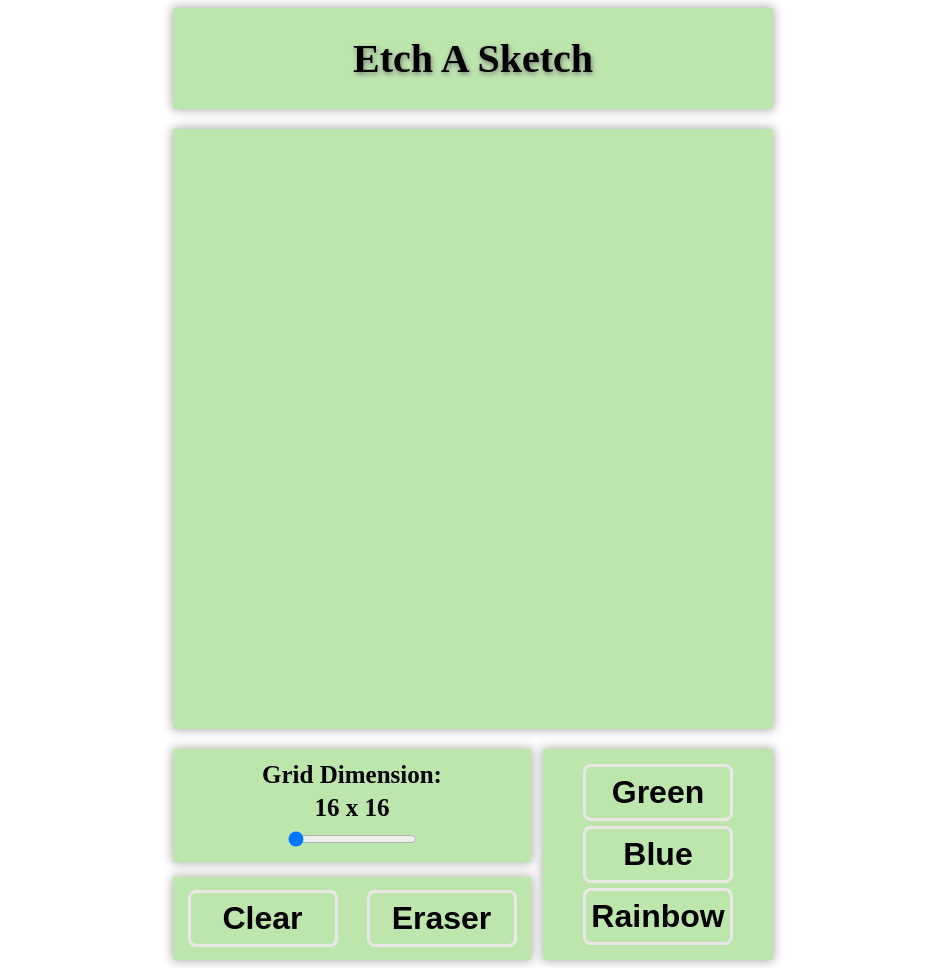
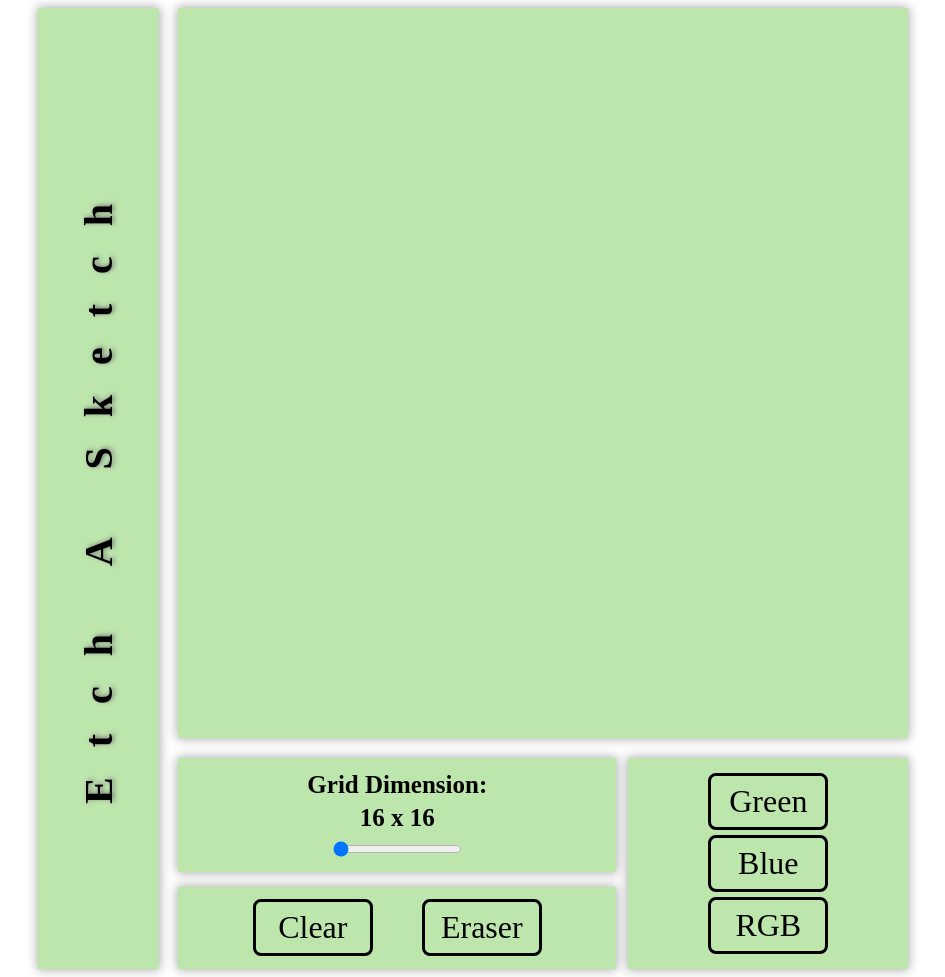
Before and after one commit to raf3i/etch-a-sketch, a plain HTML site: page index.html in a window 1280 px wide. Shown: the whole page, without its empty margins (167-1112 px from the left). Drawn offline with Linux system fonts and the light colour scheme.

Commit message:
Changed layout and style + adjusted max grid dimension

```diff
--- a/index.html
+++ b/index.html
@@ -9,10 +9,10 @@
 
   <body>
 
+    <div class="header">
+      <h1>Etch A Sketch</h1>
+    </div>
     <div class="content">
-      <div class="header">
-        <h1>Etch A Sketch</h1>
-      </div>
       <div class="grid">
         <!-- squares will generate here -->
       </div>
@@ -20,7 +20,7 @@
         <div class="left-controls">
           <div class="controls grid-size">
             <div class="grid-dimension">Grid Dimension: <p class="grid-value"></p></div>
-            <input type="range" min="16" max="84" value="16" class="slider">
+            <input type="range" min="16" max="32" value="16" class="slider">
           </div>
           <div class="controls bottom-buttons">
             <button class="clear">Clear</button>
@@ -31,7 +31,7 @@
           <ul>
             <li><button class="color" data-color="green">Green</button></li>
             <li><button class="color" data-color="blue">Blue</button></li>
-            <li><button class="color" data-color="rainbow">Rainbow</button></li>
+            <li><button class="color" data-color="rainbow">RGB</button></li>
           </ul>
         </div>
       </div>
--- a/style.css
+++ b/style.css
@@ -1,6 +1,7 @@
 body {
   display: flex;
   justify-content: center;
+  gap: 20px;
   font-family: 'Times New Roman', Times, serif;
 }
 
@@ -8,7 +9,7 @@ body {
   display: flex;
   flex-direction: column;
   align-items: stretch;
-  max-width: 600px;
+  max-width: 730px;
   gap: 20px;
 }
 
@@ -16,7 +17,11 @@ body {
   background-color: rgb(189, 230, 173);
   display: flex;
   justify-content: center;
-  margin-top: 10spx;
+  writing-mode: vertical-rl;
+  transform: rotate(-180deg);
+  /* text-orientation: upright; */
+  padding: 0 10px;
+  letter-spacing: 30px;
 }
 
 h1 {
@@ -27,8 +32,8 @@ h1 {
 }
 
 .grid {
-  min-width: 600px;
-  min-height: 600px;
+  min-width: 730px;
+  min-height: 730px;
   display: flex;
   flex-direction: column;
 }
@@ -92,10 +97,11 @@ h1 {
   flex-grow: 1;
   display: flex;
   justify-content: space-around;
+  padding: 0 50px;
 }
 
 .color-options {
-  padding: 15px 40px;
+  padding: 15px 80px;
 }
 
 ul {
@@ -113,13 +119,14 @@ ul {
 .clear,
 .eraser {
   background-color: rgba(128, 128, 128, 0);
-  border: 3px solid rgb(235, 231, 231);
-  font-weight: bold;
+  border: 3px solid rgb(0, 0, 0);
+  font-weight: 500;
   border-radius: 8px;
   font-size: 32px;
   cursor: pointer;
-  width: 150px;
+  width: 120px;
   padding: 7px 0;
+  font-family: 'Times New Roman', Times, serif;
 }
 
 .header,
```
